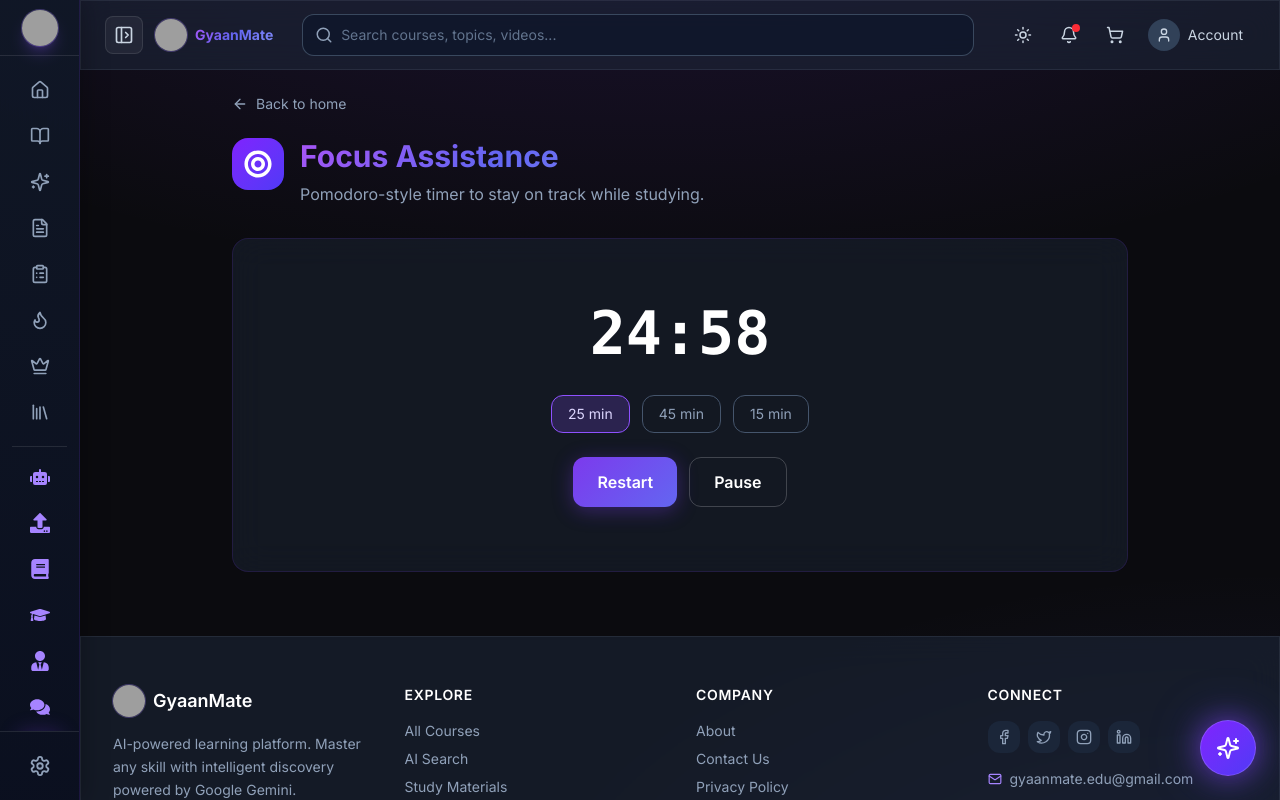
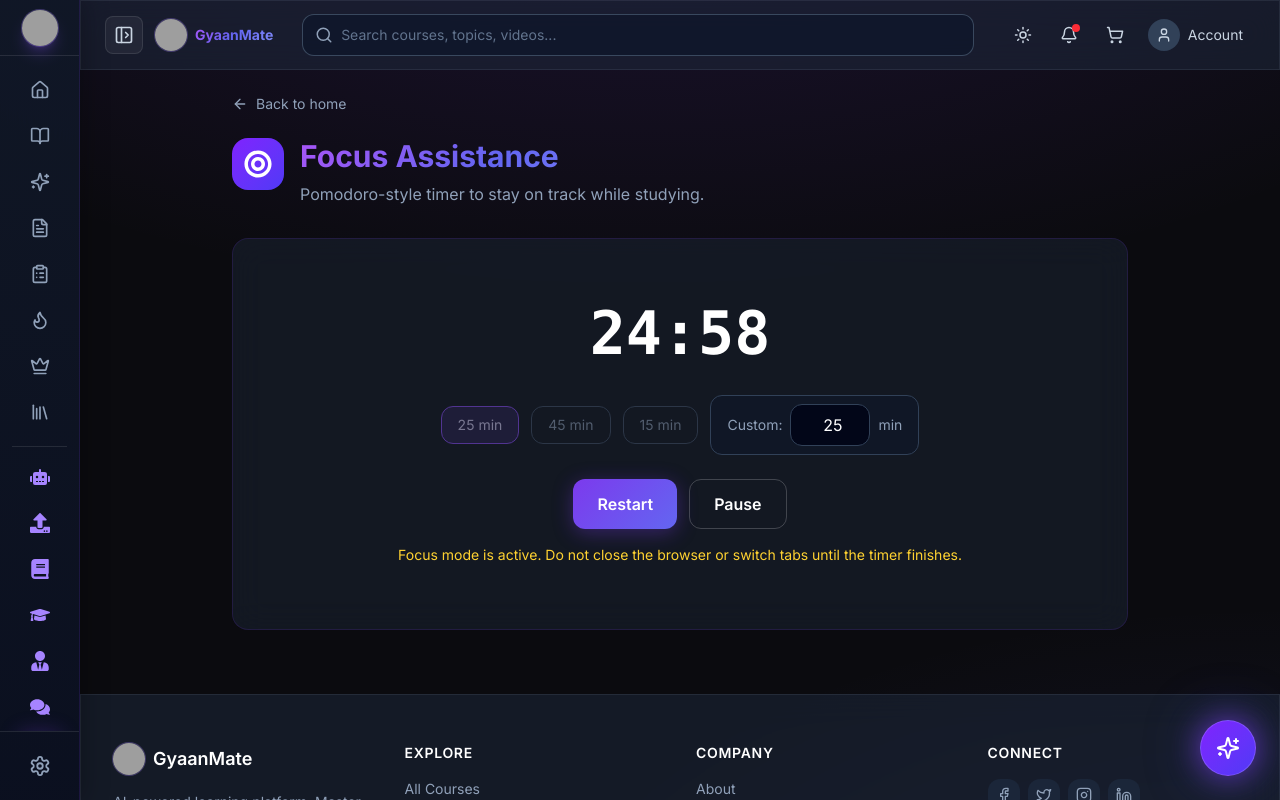
Before and after one commit to SUMANKAYALS/final_Gyaanmate.Edu, a React (Vite) app in the folder client/: page /feature/focus-assistance in a window 1280 px wide. Both pictures are taken after a click on the button "Start focus". Shown: the top 800 px of the page. Built offline with nearby package versions, Linux system fonts and the light colour scheme; grey boxes are pictures that could not be loaded.

Commit message:
feat: enhance focus mode with warning messages and mouse activity detection

```diff
--- a/client/src/pages/features/FocusAssistance.jsx
+++ b/client/src/pages/features/FocusAssistance.jsx
@@ -1,4 +1,5 @@
-import { useState, useEffect } from 'react';
+import { useState, useEffect, useRef } from 'react';
+import toast from 'react-hot-toast';
 import { FaBullseye } from 'react-icons/fa';
 import FeaturePageShell from '../../components/features/FeaturePageShell';
 
@@ -6,11 +7,79 @@ export default function FocusAssistance() {
   const [minutes, setMinutes] = useState(25);
   const [secondsLeft, setSecondsLeft] = useState(25 * 60);
   const [running, setRunning] = useState(false);
+  const [warning, setWarning] = useState('');
+  const warningTimer = useRef(null);
+  const lastMouseMove = useRef(0);
+  const mouseMoveStreak = useRef(0);
+  const lastHiddenAt = useRef(0);
+  const tabSwitchCount = useRef(0);
+
+  const showWarning = (message) => {
+    setWarning(message);
+    clearTimeout(warningTimer.current);
+    warningTimer.current = window.setTimeout(() => setWarning(''), 5000);
+  };
+
+  const stopFocusMode = (message) => {
+    setRunning(false);
+    setWarning(message);
+    clearTimeout(warningTimer.current);
+    warningTimer.current = window.setTimeout(() => setWarning(''), 5000);
+  };
 
   useEffect(() => {
     if (!running || secondsLeft <= 0) return undefined;
+
+    const handleBeforeUnload = (event) => {
+      stopFocusMode('Focus mode stopped because you attempted to close or reload the window.');
+      event.preventDefault();
+      event.returnValue = '';
+      return '';
+    };
+
+    const handleVisibilityChange = () => {
+      if (document.visibilityState === 'hidden') {
+        stopFocusMode('Focus mode stopped because you switched tabs.');
+      }
+    };
+
+    const handleWindowBlur = () => {
+      if (running) {
+        stopFocusMode('Focus mode stopped because you switched away from the window.');
+      }
+    };
+
+    const handleMouseMove = () => {
+      if (!running) return;
+      const now = Date.now();
+      if (now - lastMouseMove.current < 500) {
+        mouseMoveStreak.current += 1;
+      } else {
+        mouseMoveStreak.current = 0;
+      }
+      lastMouseMove.current = now;
+
+      if (mouseMoveStreak.current >= 12) {
+        showWarning('Too much mouse activity detected during focus mode. Keep your movements calm.');
+        mouseMoveStreak.current = 0;
+      }
+    };
+
     const t = setInterval(() => setSecondsLeft((s) => s - 1), 1000);
-    return () => clearInterval(t);
+
+    window.addEventListener('beforeunload', handleBeforeUnload);
+    document.addEventListener('visibilitychange', handleVisibilityChange);
+    window.addEventListener('blur', handleWindowBlur);
+    window.addEventListener('mousemove', handleMouseMove);
+
+    return () => {
+      clearInterval(t);
+      window.removeEventListener('beforeunload', handleBeforeUnload);
+      document.removeEventListener('visibilitychange', handleVisibilityChange);
+      window.removeEventListener('blur', handleWindowBlur);
+      window.removeEventListener('mousemove', handleMouseMove);
+      clearTimeout(warningTimer.current);
+    };
   }, [running, secondsLeft]);
 
   useEffect(() => {
@@ -35,19 +104,37 @@ export default function FocusAssistance() {
         <p className="text-6xl font-mono font-bold text-white tabular-nums">
           {String(m).padStart(2, '0')}:{String(s).padStart(2, '0')}
         </p>
-        <div className="flex justify-center gap-3 mt-8">
+        <div className="flex flex-wrap items-center justify-center gap-3 mt-8">
           {[25, 45, 15].map((n) => (
             <button
               key={n}
               type="button"
               onClick={() => { setMinutes(n); setSecondsLeft(n * 60); setRunning(false); }}
-              className={`px-4 py-2 rounded-xl text-sm border transition ${
+              disabled={running}
+              className={`px-4 py-2 rounded-xl text-sm border transition disabled:opacity-50 ${
                 minutes === n ? 'border-violet-500 bg-violet-500/20 text-violet-200' : 'border-slate-600 text-slate-400'
               }`}
             >
               {n} min
             </button>
           ))}
+          <div className="flex items-center gap-2 rounded-xl border border-slate-700 bg-slate-900/50 px-4 py-2">
+            <span className="text-sm text-slate-400">Custom:</span>
+            <input
+              type="number"
+              min="1"
+              max="120"
+              value={minutes}
+              disabled={running}
+              onChange={(event) => {
+                const value = Math.max(1, Math.min(120, Number(event.target.value) || 1));
+                setMinutes(value);
+                setSecondsLeft(value * 60);
+              }}
+              className="w-20 rounded-xl border border-slate-700 bg-slate-950 px-3 py-2 text-right text-white focus:outline-none"
+            />
+            <span className="text-sm text-slate-400">min</span>
+          </div>
         </div>
         <div className="flex justify-center gap-3 mt-6">
           <button type="button" onClick={start} className="btn-primary">
@@ -61,6 +148,16 @@ export default function FocusAssistance() {
             Pause
           </button>
         </div>
+        {running && (
+          <p className="mt-4 text-sm text-amber-300">
+            Focus mode is active. Do not close the browser or switch tabs until the timer finishes.
+          </p>
+        )}
+        {warning && (
+          <div className="mt-4 rounded-xl border border-amber-500/40 bg-amber-500/10 px-4 py-3 text-sm text-amber-200">
+            {warning}
+          </div>
+        )}
       </div>
     </FeaturePageShell>
   );
```
